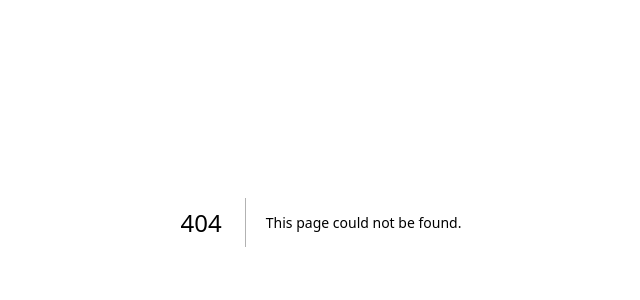
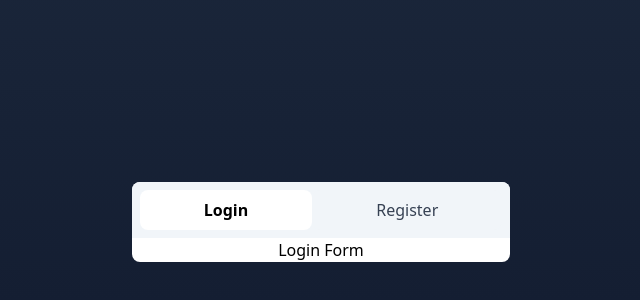
Before and after one commit to Engenharia-II/frontend, a Next.js app: page /auth in a window 1280 px wide. Before the commit this address had no page. Shown: the part 178-478 px from the top of the page, without its empty margins (319-959 px from the left). Built offline with nearby package versions, Linux system fonts and the light colour scheme.

Commit message:
feat: create auth routes and components

```diff
--- /dev/null
+++ b/src/app/auth/page.tsx
@@ -0,0 +1,9 @@
+import AuthLayout from '@/components/auth_page/AuthLayout';
+
+export default function AuthPage() {
+  return (
+    <div className="min-h-screen flex items-center justify-center bg-gradient-to-t from-slate-900 to-slate-800">
+      <AuthLayout />
+    </div>
+  );
+}
--- /dev/null
+++ b/src/components/auth_page/AuthLayout.tsx
@@ -0,0 +1,44 @@
+'use client';
+
+import { useState } from 'react';
+import LoginForm from './LoginForm';
+import RegisterForm from './RegisterForm';
+
+export default function AuthLayout() {
+  const [isLogin, setIsLogin] = useState(true);
+  const [isRegister, setIsRegister] = useState(false);
+
+  function handleLoginToggle() {
+    if (!isLogin) {
+      setIsLogin(!isLogin);
+      setIsRegister(!isRegister);
+    }
+  }
+
+  function handleRegisterToggle() {
+    if (!isRegister) {
+      setIsRegister(!isRegister);
+      setIsLogin(!isLogin);
+    }
+  }
+
+  return (
+    <div className="flex flex-col items-center justify-center bg-white border-none rounded-lg">
+      <div className="flex items-center justify-center bg-slate-100 p-2 border-none rounded-t-lg w-full">
+        <button
+          className={`px-16 py-2 rounded-lg cursor-pointer ${isLogin ? 'bg-white font-bold text-black' : 'bg-slate-100 text-gray-700'}`}
+          onClick={handleLoginToggle}
+        >
+          Login
+        </button>
+        <button
+          className={`px-16 py-2 rounded-lg cursor-pointer ${isRegister ? 'bg-white font-bold text-black' : 'bg-slate-100 text-gray-700'}`}
+          onClick={handleRegisterToggle}
+        >
+          Register
+        </button>
+      </div>
+      {isLogin ? <LoginForm /> : <RegisterForm />}
+    </div>
+  );
+}
--- /dev/null
+++ b/src/components/auth_page/LoginForm.tsx
@@ -0,0 +1,7 @@
+export default function LoginForm() {
+  return (
+    <div>
+      <h1>Login Form</h1>
+    </div>
+  );
+}
--- /dev/null
+++ b/src/components/auth_page/RegisterForm.tsx
@@ -0,0 +1,7 @@
+export default function RegisterForm() {
+  return (
+    <div>
+      <h1>Register Form</h1>
+    </div>
+  );
+}
```
